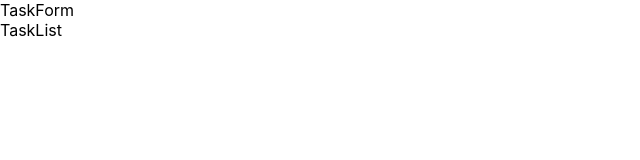
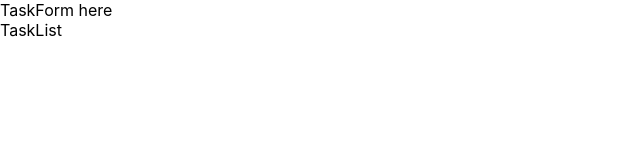
Before and after one commit to SimonGPort/TaskManagement, a React (Create React App) app: page / in a window 1280 px wide. Shown: the top 160 px of the page, without its empty margins (0-640 px from the left). Built offline with nearby package versions, Linux system fonts and the light colour scheme.

Commit message:
taskform commit

```diff
--- a/src/components/taskform/TaskForm.tsx
+++ b/src/components/taskform/TaskForm.tsx
@@ -1,5 +1,5 @@
 function TaskForm() {
-  return <div>TaskForm</div>;
+  return <div>TaskForm here</div>;
 }
 
 export default TaskForm;
```
